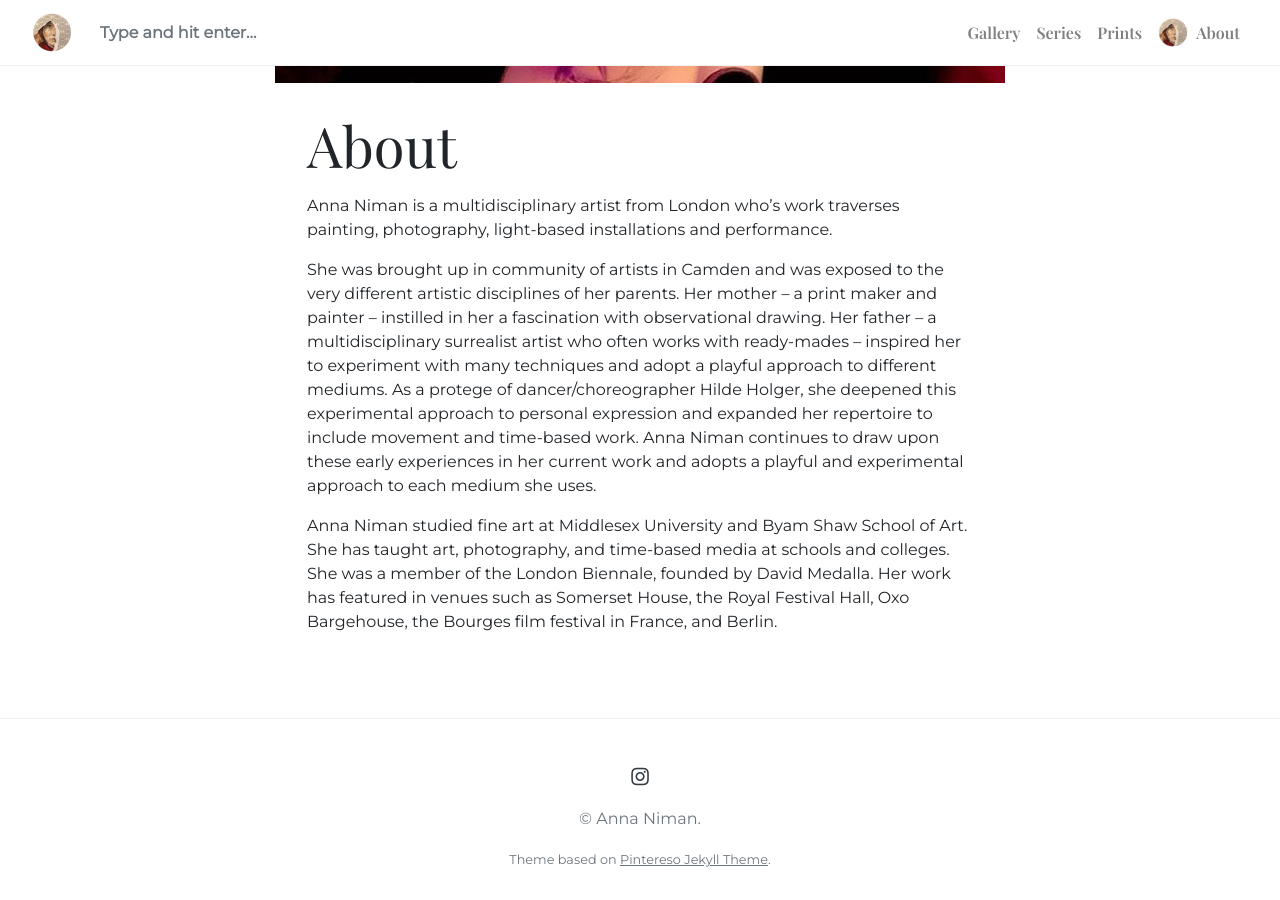
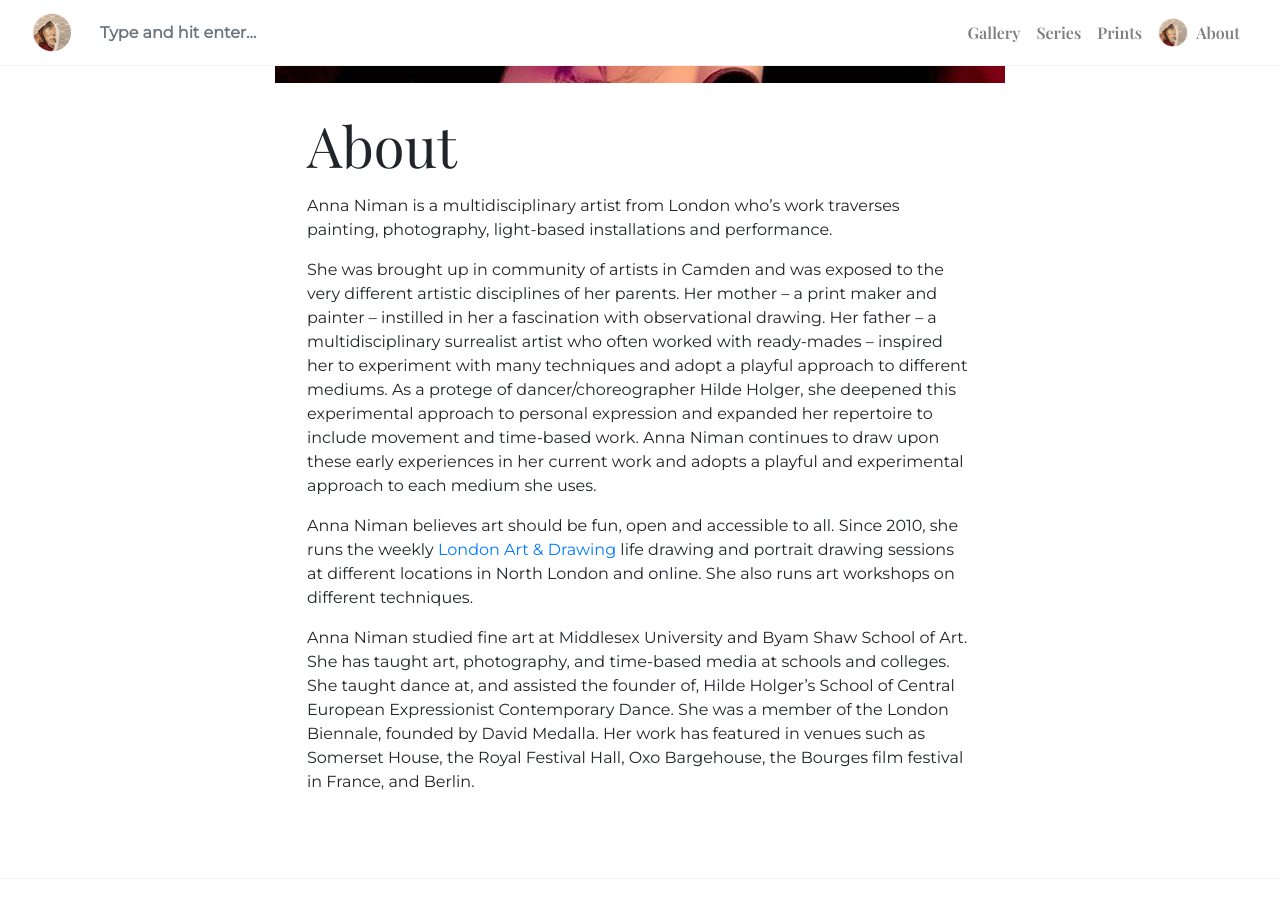
Before and after one commit to AnnaNiman/annaniman.github.io, a Jekyll site: the page built from _pages/about.md, in a window 1280 px wide and 900 px high, scrolled down 947 px. Built offline with Jekyll 4.4.1, drawn with Linux system fonts in a browser that asks for light colours; nearby versions of some CDN libraries; library files that are not in the unit come from our copies.

Commit message:
added info about londonartdrawing

```diff
--- a/_pages/about.md
+++ b/_pages/about.md
@@ -11,7 +11,7 @@ She was brought up in community
 of artists in Camden and was exposed to the very different artistic disciplines
 of her parents. Her mother -- a print maker and painter -- instilled in her a
 fascination with observational drawing. Her father -- a multidisciplinary
-surrealist artist who often works with ready-mades -- inspired her to experiment
+surrealist artist who often worked with ready-mades -- inspired her to experiment
 with many techniques and adopt a playful approach to different mediums. As a protege of
 dancer/choreographer Hilde Holger, she deepened this experimental approach to
 personal expression and expanded her repertoire to include movement and
@@ -19,8 +19,17 @@ time-based work. Anna Niman continues to draw upon these early experiences
 in her current work and adopts a playful and experimental approach to each medium
 she uses.
 
+Anna Niman believes art should be fun, open and accessible to all. Since 2010,
+she runs the weekly [London Art & Drawing](https://www.instagram.com/londonartdrawing/)
+life drawing and portrait drawing sessions at different
+locations in North London and online. She also runs art workshops on different
+techniques.
+
 Anna Niman studied fine art at Middlesex University and Byam Shaw School of Art.
 She has taught art, photography, and time-based media at schools and colleges.
+She taught dance at, and assisted the founder of, Hilde Holger's School of
+Central European Expressionist
+Contemporary Dance.
 She was a member of the London Biennale, founded by David Medalla.
 Her work has featured in venues such as Somerset House, the Royal Festival Hall,
 Oxo Bargehouse, the Bourges film festival in France, and Berlin.
--- a/gallery/index.html
+++ b/gallery/index.html
@@ -8,9 +8,7 @@ description: "Portfolio."
 
     <div class="container mb-4">
         <h1 class="font-weight-bold title">Gallery</h1>
-        <div class="row">
-        {% include menu-series.html %}
-        </div>
+
         <div class="row">
         {% include menu-categories.html %}
         </div>
```
